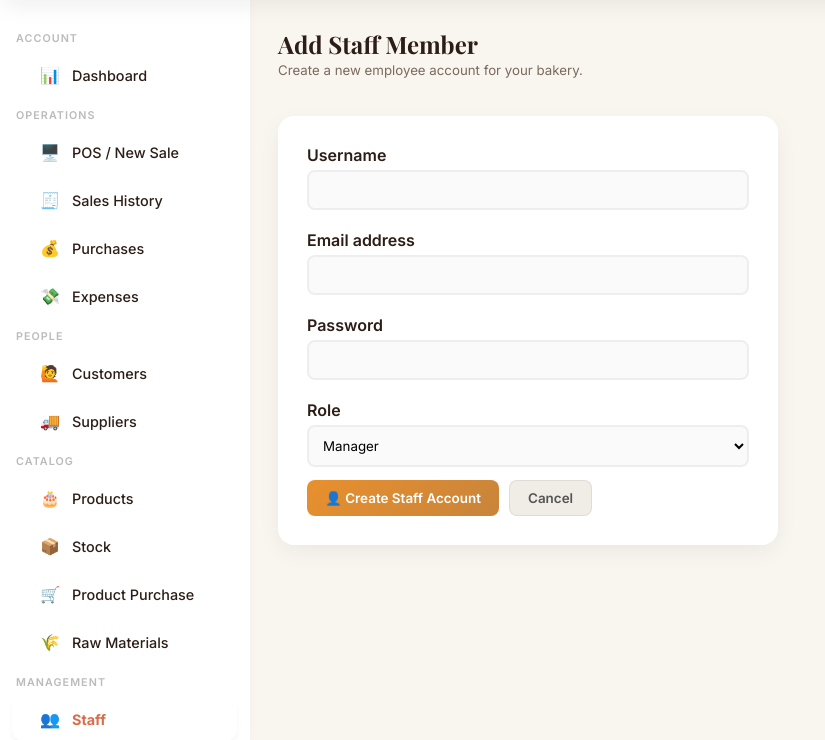
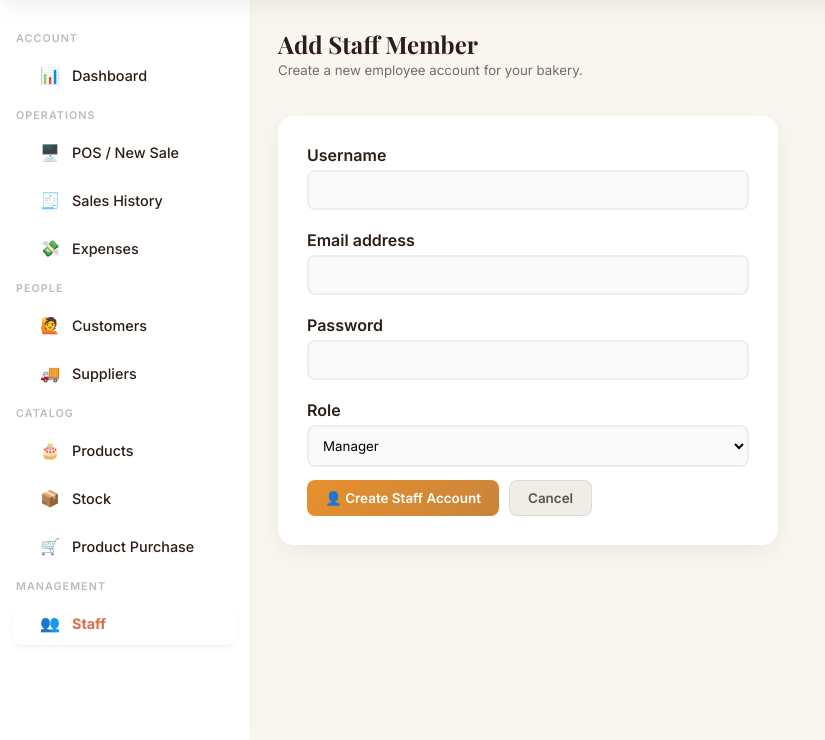
Before and after one commit to ashin25pmc118/sem2-mini, a Django app: page /staff/add/ in a window 1280 px wide. Shown: the part 60-800 px from the top of the page, without its empty margins (0-825 px from the left). Run offline with Django 5.2, Linux system fonts and the light colour scheme; a user stored in the database is signed in; tables that the repository leaves empty hold one stand-in row (values such as "Sample post").

Commit message:
Remove purchase and inventory links from sidebar

```diff
--- a/accounts/templates/base.html
+++ b/accounts/templates/base.html
@@ -581,9 +581,6 @@
         <a class="side-link {% block nav_sales %}{% endblock %}" href="{% url 'sales_list' %}">
             <span class="side-icon">🧾</span> Sales History
         </a>
-        <a class="side-link {% block nav_purchase %}{% endblock %}" href="{% url 'purchase_list' %}">
-            <span class="side-icon">💰</span> Purchases
-        </a>
         <a class="side-link {% block nav_expenses %}{% endblock %}" href="{% url 'expense_list' %}">
             <span class="side-icon">💸</span> Expenses
         </a>
@@ -606,9 +603,6 @@
         <a class="side-link {% block nav_product_purchase %}{% endblock %}" href="{% url 'product_purchase_list' %}">
             <span class="side-icon">🛒</span> Product Purchase
         </a>
-        <a class="side-link {% block nav_inventory %}{% endblock %}" href="{% url 'inventory_list' %}">
-            <span class="side-icon">🌾</span> Raw Materials
-        </a>
 
         {% if user.is_owner %}
         <div class="sidebar-section">Management</div>
```
